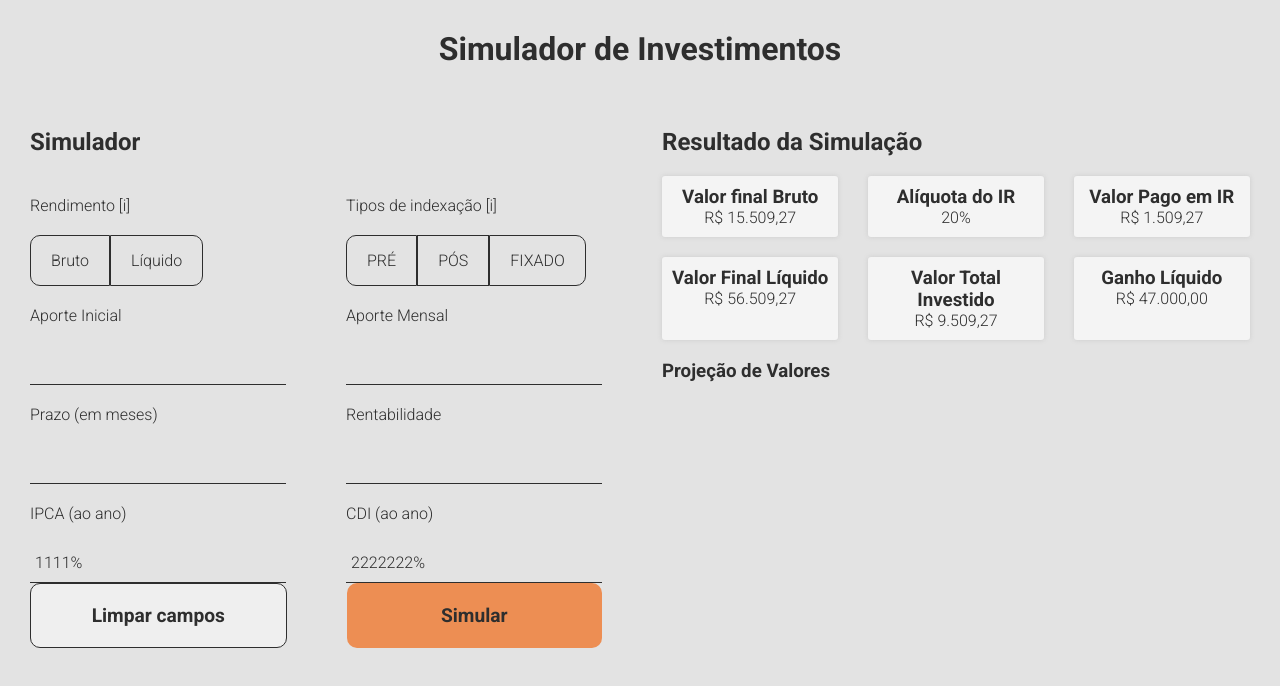
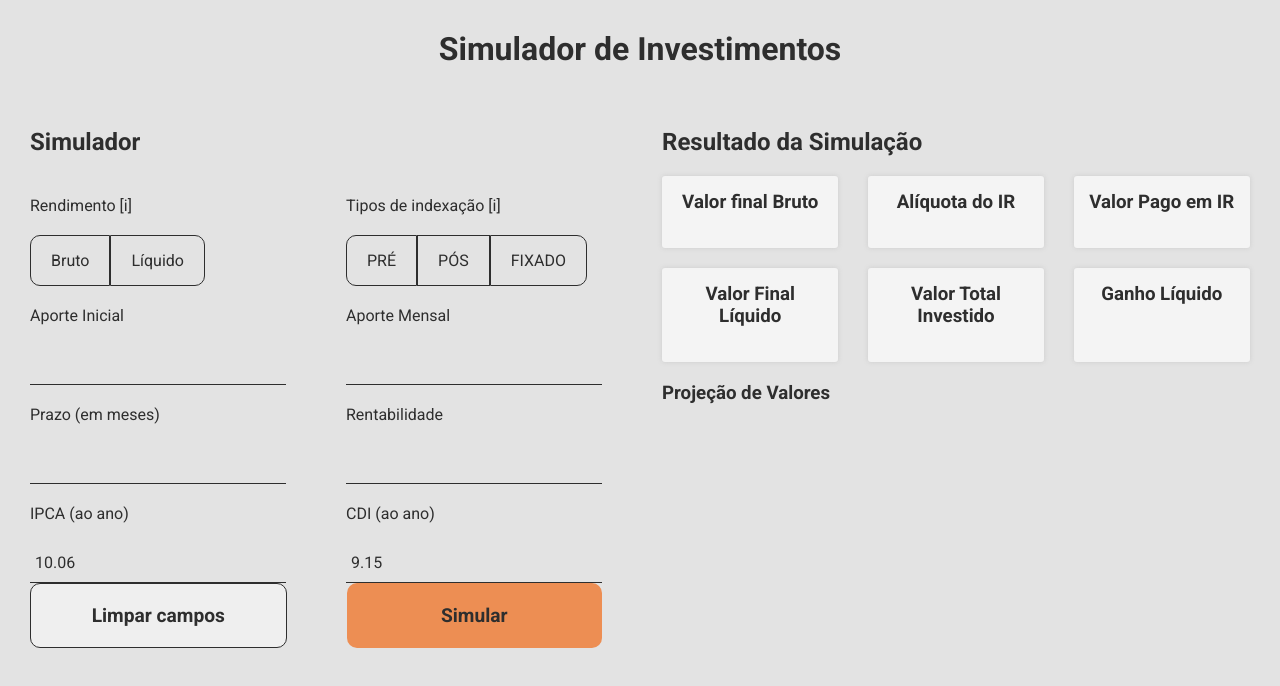
Before and after one commit to savifon/simulador-investimentos, a React (Vite) app: page / in a window 1280 px wide. Shown: the top 686 px of the page. Built offline with nearby package versions, Linux system fonts and the light colour scheme; data requests are answered from the project's data file.

Commit message:
gráfico

```diff
--- a/index.html
+++ b/index.html
@@ -8,7 +8,7 @@
     <link rel="preconnect" href="https://fonts.googleapis.com" />
     <link rel="preconnect" href="https://fonts.gstatic.com" crossorigin />
     <link
-      href="https://fonts.googleapis.com/css2?family=Roboto:wght@300;700&display=swap"
+      href="https://fonts.googleapis.com/css2?family=Roboto:wght@400;700&display=swap"
       rel="stylesheet"
     />
   </head>
--- a/package.json
+++ b/package.json
@@ -8,10 +8,11 @@
   },
   "dependencies": {
     "axios": "^0.25.0",
+    "chart.js": "^3.7.0",
     "json-server": "^0.17.0",
     "react": "^17.0.2",
+    "react-chartjs-2": "^4.0.1",
     "react-dom": "^17.0.2",
-    "recharts": "^2.1.8",
     "styled-components": "^5.3.3"
   },
   "devDependencies": {
--- a/src/components/Card/index.jsx
+++ b/src/components/Card/index.jsx
@@ -1,19 +1,29 @@
 const Card = (props) => {
-  const { title, text } = props;
+  const { title, text, textColor, bold } = props;
 
   return (
     <div
       style={{
         background: "#f4f4f4",
         boxShadow: "0 0 5px #CCCCCC",
-        padding: "10px",
+        padding: "15px",
         textAlign: "center",
         borderRadius: "3px",
         width: "30%",
+        display: "flex",
+        flexDirection: "column",
+        gap: "20px",
       }}
     >
       <h3>{title}</h3>
-      <p>{text}</p>
+      <p
+        style={{
+          color: textColor,
+          fontWeight: bold ? "bold" : "",
+        }}
+      >
+        {text}
+      </p>
     </div>
   );
 };
--- a/src/components/StackedBarChart/index.jsx
+++ b/src/components/StackedBarChart/index.jsx
@@ -1,54 +1,49 @@
 import {
-  BarChart,
-  Bar,
-  XAxis,
-  YAxis,
-  ResponsiveContainer,
+  Chart as ChartJS,
+  CategoryScale,
+  LinearScale,
+  BarElement,
+  Title,
   Tooltip,
   Legend,
-} from "recharts";
+} from "chart.js";
+import { Bar } from "react-chartjs-2";
+
+ChartJS.register(
+  CategoryScale,
+  LinearScale,
+  BarElement,
+  Title,
+  Tooltip,
+  Legend
+);
 
 const StackedBarChart = (props) => {
-  const {
-    data,
-    keyX,
-    legendX,
-    legendY,
-    dataKeyA,
-    legendA,
-    colorA,
-    dataKeyB,
-    legendB,
-    colorB,
-  } = props;
+  const { legendX, legendY, data } = props;
+
+  const options = {
+    responsive: true,
+    scales: {
+      x: {
+        stacked: true,
+        title: {
+          text: legendX,
+          display: true,
+        },
+      },
+      y: {
+        stacked: true,
+        title: {
+          text: legendY,
+          display: true,
+        },
+      },
+    },
+  };
 
   return (
-    <div style={{ width: "100%", height: 300 }}>
-      <ResponsiveContainer>
-        <BarChart
-          data={data}
-          margin={{ top: 0, bottom: 20, left: 60, right: 30 }}
-        >
-          <XAxis
-            dataKey={keyX}
-            label={{ value: legendX, position: "bottom" }}
-            scale="band"
-            axisLine={false}
-            tickLine={false}
-            padding={{ left: 5 }}
-          />
-          <YAxis
-            label={{ value: legendY, angle: -90, position: "left" }}
-            axisLine={false}
-            tickLine={false}
-            padding={{ bottom: 5 }}
-          />
-          <Tooltip />
-          <Legend wrapperStyle={{ top: 300, left: 100 }} />
-          <Bar dataKey={dataKeyA} name={legendA} stackId="a" fill={colorA} />
-          <Bar dataKey={dataKeyB} name={legendB} stackId="a" fill={colorB} />
-        </BarChart>
-      </ResponsiveContainer>
+    <div style={{ maxWidth: "99%" }}>
+      <Bar options={options} data={data} />
     </div>
   );
 };
--- a/src/pages/Home/index.jsx
+++ b/src/pages/Home/index.jsx
@@ -16,8 +16,18 @@ import StackedBarChart from "../../components/StackedBarChart";
 
 const Home = () => {
   const [loading, setLoading] = useState(true);
-  const [indicadores, setIndicadores] = useState([]);
-  const [chart, setChart] = useState("");
+
+  const [ipca, setIpca] = useState(null);
+  const [cdi, setCdi] = useState(null);
+
+  const [valorFinalBruto, setValorFinalBruto] = useState(null);
+  const [aliquotaIR, setAliquotaIR] = useState(null);
+  const [valorPagoIR, setValorPagoIR] = useState(null);
+  const [valorTotalInvestido, setValorTotalInvesvido] = useState(null);
+  const [valorFinalLiquido, setValorFinalLiquido] = useState(null);
+  const [ganhoLiquido, setGanhoLiquido] = useState(null);
+
+  const [chart, setChart] = useState(null);
 
   useEffect(() => {
     handleIndicadores();
@@ -25,16 +35,24 @@ const Home = () => {
 
   const handleIndicadores = async () => {
     const response = await getIndicadores();
-    setIndicadores(response.data);
+    setCdi(response.data[0].valor);
+    setIpca(response.data[1].valor);
 
     setLoading(false);
   };
 
   const simulacao = async (rendimento, indexacao) => {
-    setLoading(true);
+    setChart(null);
 
     const response = await getSimulacao(rendimento, indexacao);
     const resultado = response.data[0];
+
+    setValorFinalBruto(resultado.valorFinalBruto);
+    setAliquotaIR(resultado.aliquotaIR);
+    setValorPagoIR(resultado.valorPagoIR);
+    setValorTotalInvesvido(resultado.valorTotalInvestido);
+    setValorFinalLiquido(resultado.valorFinalLiquido);
+    setGanhoLiquido(resultado.ganhoLiquido);
 
     const dataComAporte = resultado.graficoValores.comAporte;
     const dataSemAporte = resultado.graficoValores.semAporte;
@@ -43,19 +61,40 @@ const Home = () => {
     setChart(
       <StackedBarChart
         data={dataChart}
-        keyX="tempo"
         legendX="Tempo (meses)"
         legendY="Valor (R$)"
-        dataKeyA="valorSemAporte"
-        legendA="Sem Aporte"
-        colorA="#000000"
-        dataKeyB="valorComAporte"
-        legendB="Com Aporte"
-        colorB="#ed8e53"
       />
     );
+  };
 
-    setLoading(false);
+  const formatDataGraph = (dataCA, dataSA) => {
+    const labels = [];
+    const datasetA = [];
+    const datasetB = [];
+
+    for (var item in dataCA) {
+      labels.push(item);
+      datasetA.push(dataSA[item].toFixed(2));
+      datasetB.push(dataCA[item].toFixed(2));
+    }
+
+    const data = {
+      labels,
+      datasets: [
+        {
+          label: "Sem Aporte",
+          data: datasetA,
+          backgroundColor: "#000000",
+        },
+        {
+          label: "Com Aporte",
+          data: datasetB,
+          backgroundColor: "#ed8e53",
+        },
+      ],
+    };
+
+    return data;
   };
 
   const handleSubmit = (event) => {
@@ -66,20 +105,6 @@ const Home = () => {
   };
 
   const inputValidation = (input) => {};
-
-  const formatDataGraph = (dataCA, dataSA) => {
-    let data = [];
-
-    for (var item in dataCA) {
-      data.push({
-        tempo: item,
-        valorComAporte: dataCA[item].toFixed(2),
-        valorSemAporte: dataSA[item].toFixed(2),
-      });
-    }
-
-    return data;
-  };
 
   return (
     <Box style={{ padding: "30px" }}>
@@ -98,6 +123,7 @@ const Home = () => {
                     name="rendimento"
                     id="bruto"
                     value="bruto"
+                    required
                   />
                   <label htmlFor="bruto">Bruto</label>
                 </RadioInput>
@@ -108,16 +134,22 @@ const Home = () => {
                     name="rendimento"
                     id="liquido"
                     value="liquido"
+                    required
                   />
                   <label htmlFor="liquido">Líquido</label>
                 </RadioInput>
               </GroupInput>
 
               <label htmlFor="aporte_inicial">Aporte Inicial</label>
-              <Input type="text" name="aporte_inicial" id="aporte_inicial" />
+              <Input
+                type="text"
+                name="aporte_inicial"
+                id="aporte_inicial"
+                required
+              />
 
               <label htmlFor="prazo">Prazo (em meses)</label>
-              <Input type="text" name="prazo" id="prazo" />
+              <Input type="text" name="prazo" id="prazo" required />
 
               <label htmlFor="ipca">IPCA (ao ano)</label>
               <Input
@@ -125,7 +157,8 @@ const Home = () => {
                 type="text"
                 name="ipca"
                 id="ipca"
-                defaultValue="1111%"
+                defaultValue={ipca}
+                required
               />
             </FlexColumn>
 
@@ -134,11 +167,23 @@ const Home = () => {
 
               <GroupInput>
                 <RadioInput>
-                  <input type="radio" name="indexacao" id="pre" value="pre" />
+                  <input
+                    type="radio"
+                    name="indexacao"
+                    id="pre"
+                    value="pre"
+                    required
+                  />
                   <label htmlFor="pre">PRÉ</label>
                 </RadioInput>
                 <RadioInput>
-                  <input type="radio" name="indexacao" id="pos" value="pos" />
+                  <input
+                    type="radio"
+                    name="indexacao"
+                    id="pos"
+                    value="pos"
+                    required
+                  />
                   <label htmlFor="pos">PÓS</label>
                 </RadioInput>
                 <RadioInput>
@@ -147,16 +192,27 @@ const Home = () => {
                     name="indexacao"
                     id="fixado"
                     value="ipca"
+                    required
                   />
                   <label htmlFor="fixado">FIXADO</label>
                 </RadioInput>
               </GroupInput>
 
               <label htmlFor="aporte_mensal">Aporte Mensal</label>
-              <Input type="text" name="aporte_mensal" id="aporte_mensal" />
+              <Input
+                type="text"
+                name="aporte_mensal"
+                id="aporte_mensal"
+                required
+              />
 
               <label htmlFor="rentabilidade">Rentabilidade</label>
-              <Input type="text" name="rentabilidade" id="rentabilidade" />
+              <Input
+                type="text"
+                name="rentabilidade"
+                id="rentabilidade"
+                required
+              />
 
               <label htmlFor="cdi">CDI (ao ano)</label>
               <Input
@@ -164,7 +220,8 @@ const Home = () => {
                 type="text"
                 name="cdi"
                 id="cdi"
-                defaultValue="2222222%"
+                defaultValue={cdi}
+                required
               />
             </FlexColumn>
           </Box>
@@ -187,12 +244,22 @@ const Home = () => {
             justifyContent: "space-between",
           }}
         >
-          <Card title="Valor final Bruto" text="R$ 15.509,27" />
-          <Card title="Alíquota do IR" text="20%" />
-          <Card title="Valor Pago em IR" text="R$ 1.509,27" />
-          <Card title="Valor Final Líquido" text="R$ 56.509,27" />
-          <Card title="Valor Total Investido" text="R$ 9.509,27" />
-          <Card title="Ganho Líquido" text="R$ 47.000,00" />
+          <Card title="Valor final Bruto" text={valorFinalBruto} />
+          <Card title="Alíquota do IR" text={aliquotaIR} />
+          <Card title="Valor Pago em IR" text={valorPagoIR} />
+          <Card
+            title="Valor Final Líquido"
+            text={valorFinalLiquido}
+            textColor="green"
+            bold
+          />
+          <Card title="Valor Total Investido" text={valorTotalInvestido} />
+          <Card
+            title="Ganho Líquido"
+            text={ganhoLiquido}
+            textColor="green"
+            bold
+          />
         </div>
 
         <h3>Projeção de Valores</h3>
--- a/src/pages/Home/styles.js
+++ b/src/pages/Home/styles.js
@@ -56,25 +56,10 @@ export const RadioInput = styled.div`
 
   input {
     position: absolute;
-    visibility: hidden;
+    opacity: 0;
     top: 50%;
     transform: translateY(-50%);
     left: 5px;
-
-    &:checked:before {
-      position: absolute;
-      content: " ";
-      left: 4px;
-      top: 0;
-      width: 3px;
-      height: 8px;
-      border: solid white;
-      border-width: 0 2px 2px 0;
-      -webkit-transform: rotate(45deg);
-      -ms-transform: rotate(45deg);
-      transform: rotate(45deg);
-      visibility: visible;
-    }
 
     &:hover + label {
       background: #ed8e53c9;
@@ -83,6 +68,18 @@ export const RadioInput = styled.div`
     &:checked + label {
       color: #ffffff;
       background: #ed8e53;
+
+      &:before {
+        position: absolute;
+        content: " ";
+        left: 2px;
+        top: 50%;
+        width: 3px;
+        height: 8px;
+        border: solid #ffffff;
+        border-width: 0 2px 2px 0;
+        transform: rotate(45deg) translateY(-100%);
+      }
     }
   }
 `;
--- a/src/styles/global.js
+++ b/src/styles/global.js
@@ -8,7 +8,6 @@ export default createGlobalStyle`
     box-sizing: border-box;
     font-family: "Roboto", sans-serif;
     color: #2e2e2e;
-    transition: all ease .3s;
   }
 
   body {
```
Also changed, not shown: 1 other file (tests, documents, lock files or other folders).
